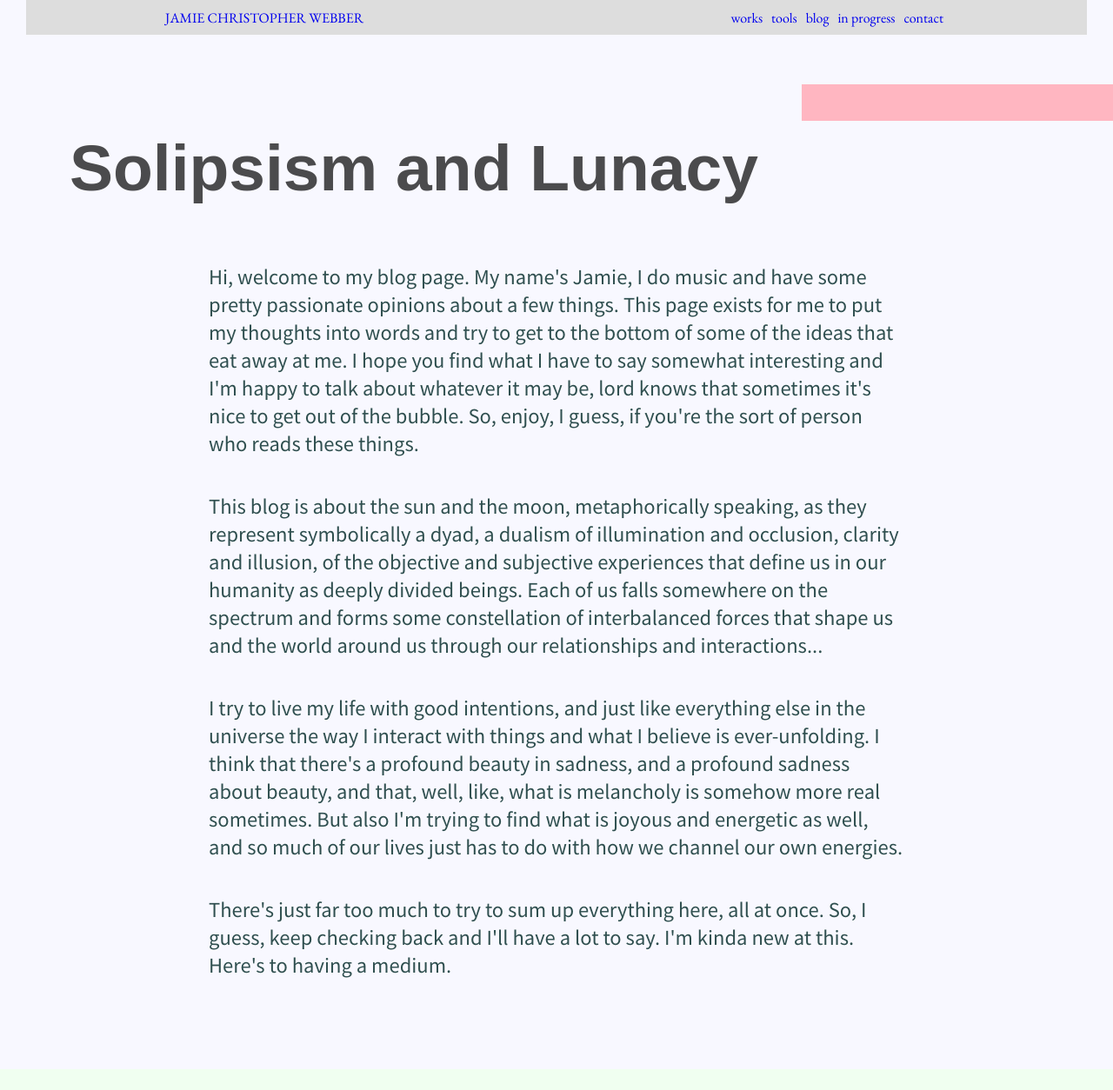
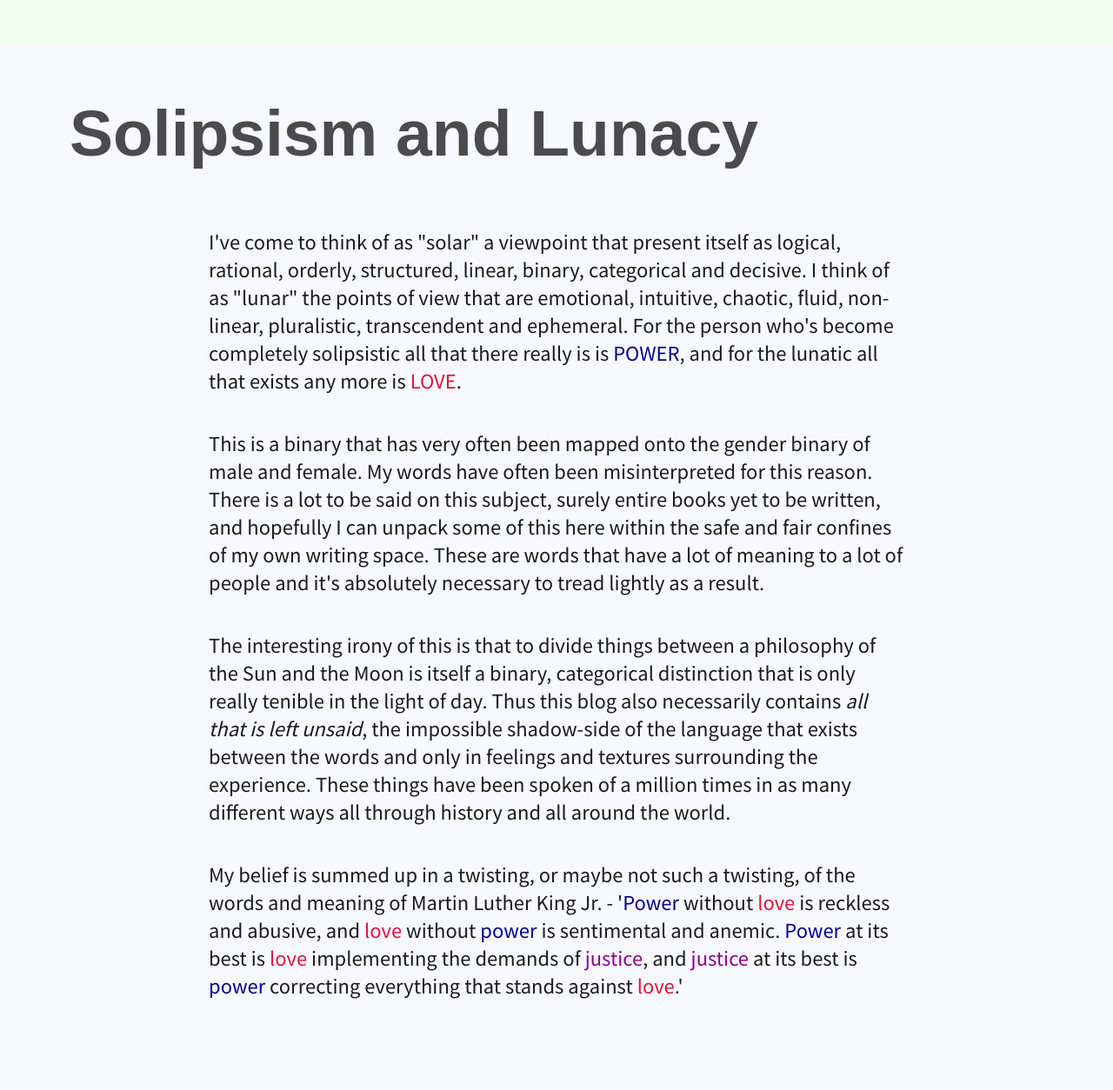
Before and after one commit to jamiecwebber/jcw-website, a React (Create React App) app: page /blog in a window 1280 px wide. Shown: the whole page at 87% size. Before the commit the page ends 1230 px from the top, so only its background shows below. Built offline with nearby package versions, Linux system fonts and the light colour scheme.

Commit message:
updated blog page

```diff
--- a/src/components/styles.js
+++ b/src/components/styles.js
@@ -27,7 +27,7 @@ export const PageFrame = styled.div`
 
 export const Name = styled.div`
     padding: 2vw 0vw 2vw 3vw;
-    font-size: max(1.5em, 4vw);
+    font-size: max(1.5em, 3vw);
     color: lightseagreen;
     text-shadow: 7px -7px 5px lightpink;
 `
--- a/src/pages/BlogPage.js
+++ b/src/pages/BlogPage.js
@@ -1,8 +1,5 @@
 import React from 'react';
 import styled from 'styled-components';
-
-import Rectangles from '../components/Rectangles'
-import Header from '../components/Header'
 
 const Page = styled.div`
     margin: 0px 30px;
@@ -32,12 +29,24 @@ const Slogan = styled.h2`
 const Paragraph = styled.div`
     position: relative;
     top: 85px;
-    color: color: rgba(1,1,1,0.9);
+    color: rgba(1,1,1,0.9);
     font-family: 'Noto Sans HK', sans-serif;
     font-size: 22px;
     padding-top: 10px;
     margin: 30px auto;
     max-width: 800px;
+`
+
+const Love = styled.text`
+    color: crimson;
+`
+
+const Power = styled.text`
+    color: DarkBlue;
+`
+
+const Justice = styled.text`
+    color: DarkMagenta;
 `
 
 const BlogPage = () => {
@@ -46,22 +55,22 @@ const BlogPage = () => {
 
     return (
         <Page>
-            <Header/>
-            <Rectangles />
             <Title>Solipsism and Lunacy</Title>
-            <Slogan>balancing structure and subjectivity</Slogan> {/*a healthy outlet for male anger */}
+            {//<Slogan>balancing structure and subjectivity</Slogan>
+            }
             <Paragraph>
-                Hi, welcome to my blog page. My name's Jamie, I do music and have some pretty passionate opinions about a few things. This page exists for me to put my thoughts into words and try to get to the bottom of some of the ideas that eat away at me. I hope you find what I have to say somewhat interesting and I'm happy to talk about whatever it may be, lord knows that sometimes it's nice to get out of the bubble. So, enjoy, I guess, if you're the sort of person who reads these things.
+                I've come to think of as "solar" a viewpoint that present itself as logical, rational, orderly, structured, linear, binary, categorical and decisive. I think of as "lunar" the points of view that are emotional, intuitive, chaotic, fluid, non-linear, pluralistic, transcendent and ephemeral. For the person who's become completely solipsistic all that there really is is <Power>POWER</Power>, and for the lunatic all that exists any more is <Love>LOVE</Love>.
             </Paragraph>
             <Paragraph>
-                This blog is about the sun and the moon, metaphorically speaking, as they represent symbolically a dyad, a dualism of illumination and occlusion, clarity and illusion, of the objective and subjective experiences that define us in our humanity as deeply divided beings. Each of us falls somewhere on the spectrum and forms some constellation of interbalanced forces that shape us and the world around us through our relationships and interactions...
+                This is a binary that has very often been mapped onto the gender binary of male and female. My words have often been misinterpreted for this reason. There is a lot to be said on this subject, surely entire books yet to be written, and hopefully I can unpack some of this here within the safe and fair confines of my own writing space. These are words that have a lot of meaning to a lot of people and it's absolutely necessary to tread lightly as a result.
             </Paragraph>
             <Paragraph>
-                I try to live my life with good intentions, and just like everything else in the universe the way I interact with things and what I believe is ever-unfolding. I think that there's a profound beauty in sadness, and a profound sadness about beauty, and that, well, like, what is melancholy is somehow more real sometimes. But also I'm trying to find what is joyous and energetic as well, and so much of our lives just has to do with how we channel our own energies.
+                The interesting irony of this is that to divide things between a philosophy of the Sun and the Moon is itself a binary, categorical distinction that is only really tenible in the light of day. Thus this blog also necessarily contains <i>all that is left unsaid</i>, the impossible shadow-side of the language that exists between the words and only in feelings and textures surrounding the experience. These things have been spoken of a million times in as many different ways all through history and all around the world.
             </Paragraph>
             <Paragraph>
-                There's just far too much to try to sum up everything here, all at once. So, I guess, keep checking back and I'll have a lot to say. I'm kinda new at this. Here's to having a medium.
+                My belief is summed up in a twisting, or maybe not such a twisting, of the words and meaning of Martin Luther King Jr. - '<Power>Power</Power> without <Love>love</Love> is reckless and abusive, and <Love>love</Love> without <Power>power</Power> is sentimental and anemic.  <Power>Power</Power> at its best is <Love>love</Love> implementing the demands of <Justice>justice</Justice>, and <Justice>justice</Justice> at its best is <Power>power</Power> correcting everything that stands against <Love>love</Love>.'
             </Paragraph>
+
          </Page>
     )
 }
--- a/src/pages/Welcome.js
+++ b/src/pages/Welcome.js
@@ -73,11 +73,12 @@ const WelcomePage = () => {
                         <Photo src={coverPhoto} alt="jcw"></Photo>
                         <div>
                             <WelcomeHeader>Hello! Bienvenue!</WelcomeHeader>
-                            <WelcomeText>Welcome to my website. I'm a composer of microtonal music, I do creative programming (mostly audio stuff) and I have a blog called Solipsism and Lunacy where I write about binaries, from all sorts of perspectives. Thanks for stopping by and I hope you'll have a look around!</WelcomeText>
+                            <WelcomeText>Welcome to my website. I'm a composer of microtonal music, I do creative programming and I have a blog called Solipsism and Lunacy where I write about binaries, and about the neuroscience of artistry. Thanks for stopping by and I hope you'll have a look around!</WelcomeText>
                             <Links>
-                                <LinkHolder><Link to="works"><StyledLink colour="chartreuse" background="lightsalmon">my music</StyledLink></Link></LinkHolder>
-                                <LinkHolder><Link to="tools"><StyledLink colour="fuchsia" background="chartreuse">cool music tools</StyledLink></Link></LinkHolder>
-                                <LinkHolder><Link to="blog"><StyledLink colour="salmon" background="aqua">my blog</StyledLink></Link></LinkHolder>
+                                <LinkHolder><Link to="bio"><StyledLink colour="crimson" background="gold">bio</StyledLink></Link></LinkHolder>
+                                <LinkHolder><Link to="works"><StyledLink colour="chartreuse" background="lightsalmon">music</StyledLink></Link></LinkHolder>
+                                <LinkHolder><Link to="tools"><StyledLink colour="fuchsia" background="chartreuse">tools</StyledLink></Link></LinkHolder>
+                                <LinkHolder><Link to="blog"><StyledLink colour="salmon" background="aqua">blog</StyledLink></Link></LinkHolder>
                             </Links>
                         </div>
                     </div>
```
